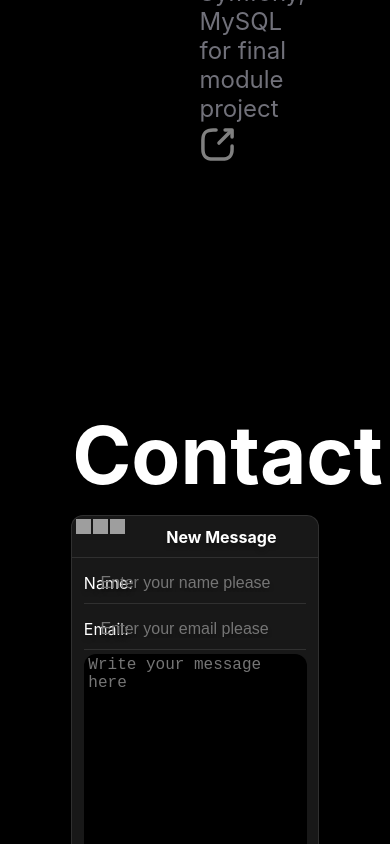
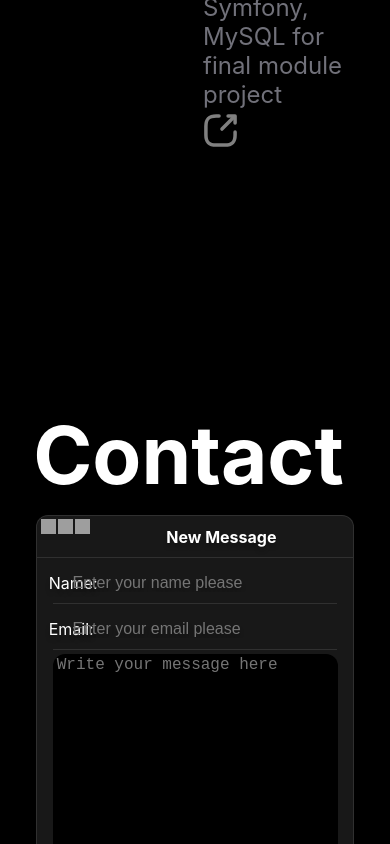
Before and after one commit to Matsuel/portfolio-v3, a React (Create React App) app: page / in a window 390 px wide. Shown: the part 5222-6066 px from the top of the page. Built offline with nearby package versions, Linux system fonts and the light colour scheme; grey boxes are pictures that could not be loaded.

Commit message:
begin responsive for containers

```diff
--- a/src/Components/Contact/Contact.css
+++ b/src/Components/Contact/Contact.css
@@ -231,3 +231,11 @@
     width: 25px;
     height: 25px;
 }
+
+@media screen and (max-width: 600px) {
+    .contact-container {
+        width: 90vw;
+        height: auto;
+        margin-bottom: 10vh;
+    }
+}
--- a/src/Components/Projects/Projects.css
+++ b/src/Components/Projects/Projects.css
@@ -93,3 +93,9 @@
     width: 35px;
     height: 35px;
 }
+
+@media screen and (max-width: 600px) {
+    .projects{
+        width: 90vw;
+    }
+}
--- a/src/Components/Skills/Skills.css
+++ b/src/Components/Skills/Skills.css
@@ -96,3 +96,10 @@
     border: 1px solid #7F7F7F;
     transition: color 0.6s, border 0.6s;
 }
+
+@media screen and (max-width: 600px) {
+    .skillsWrap{
+        width: 90vw;
+    }
+
+}
```
